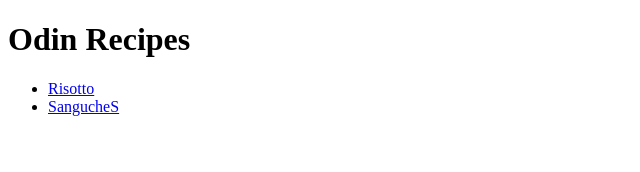
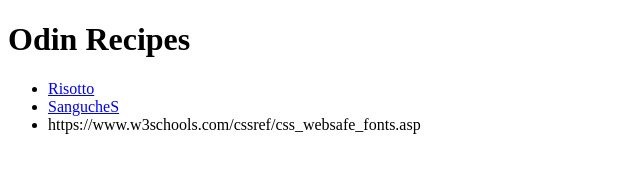
Before and after one commit to Em4gon/odin-recipes, a plain HTML site: page index.html in a window 1280 px wide. Shown: the whole page, without its empty margins (0-640 px from the left). Drawn offline with Linux system fonts and the light colour scheme.

Commit message:
Update index.html

```diff
--- a/index.html
+++ b/index.html
@@ -11,6 +11,7 @@
     <ul>
         <li><a href="./recipes/risotto.html">Risotto</a></li>
         <li><a href="./recipes/sanguche.html">SangucheS</a></li>
+        <li>https://www.w3schools.com/cssref/css_websafe_fonts.asp</li>
     </ul>
 </body>
 </html>
```
